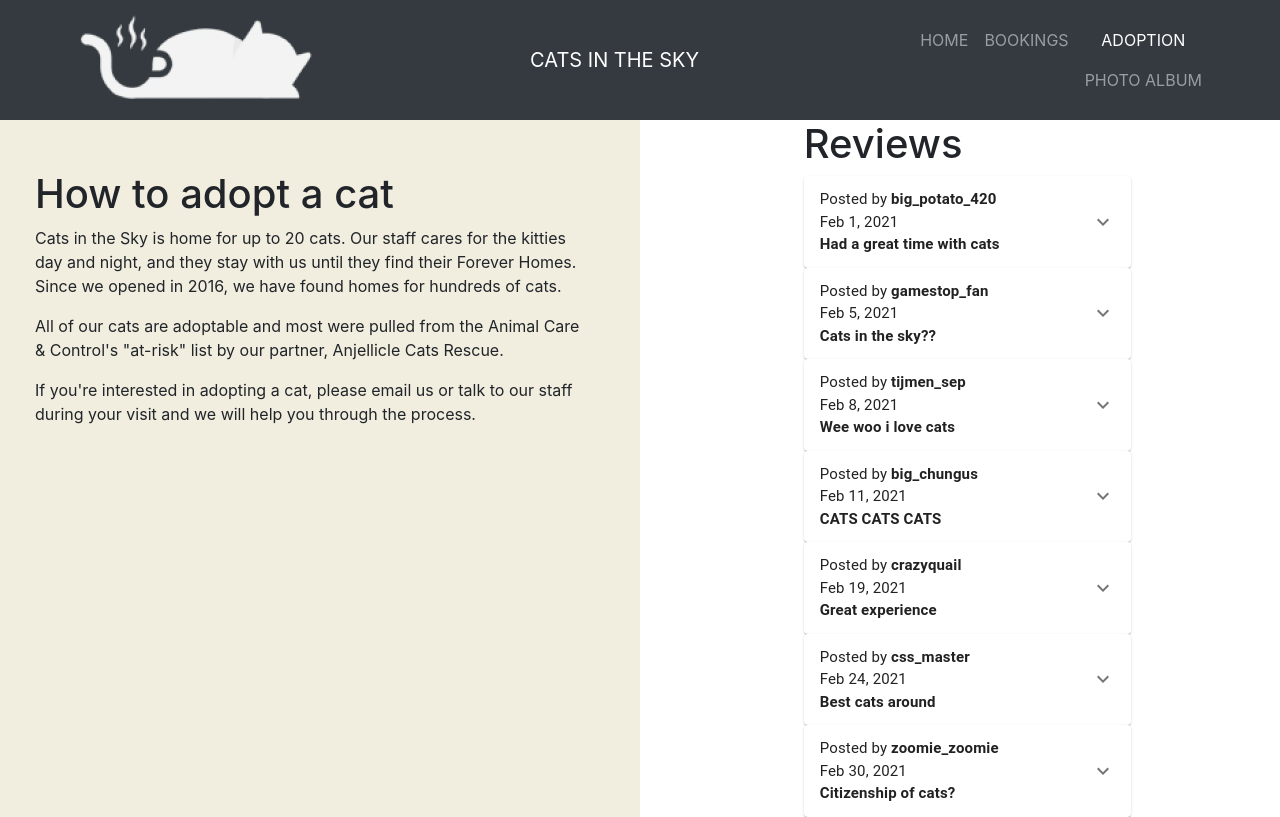
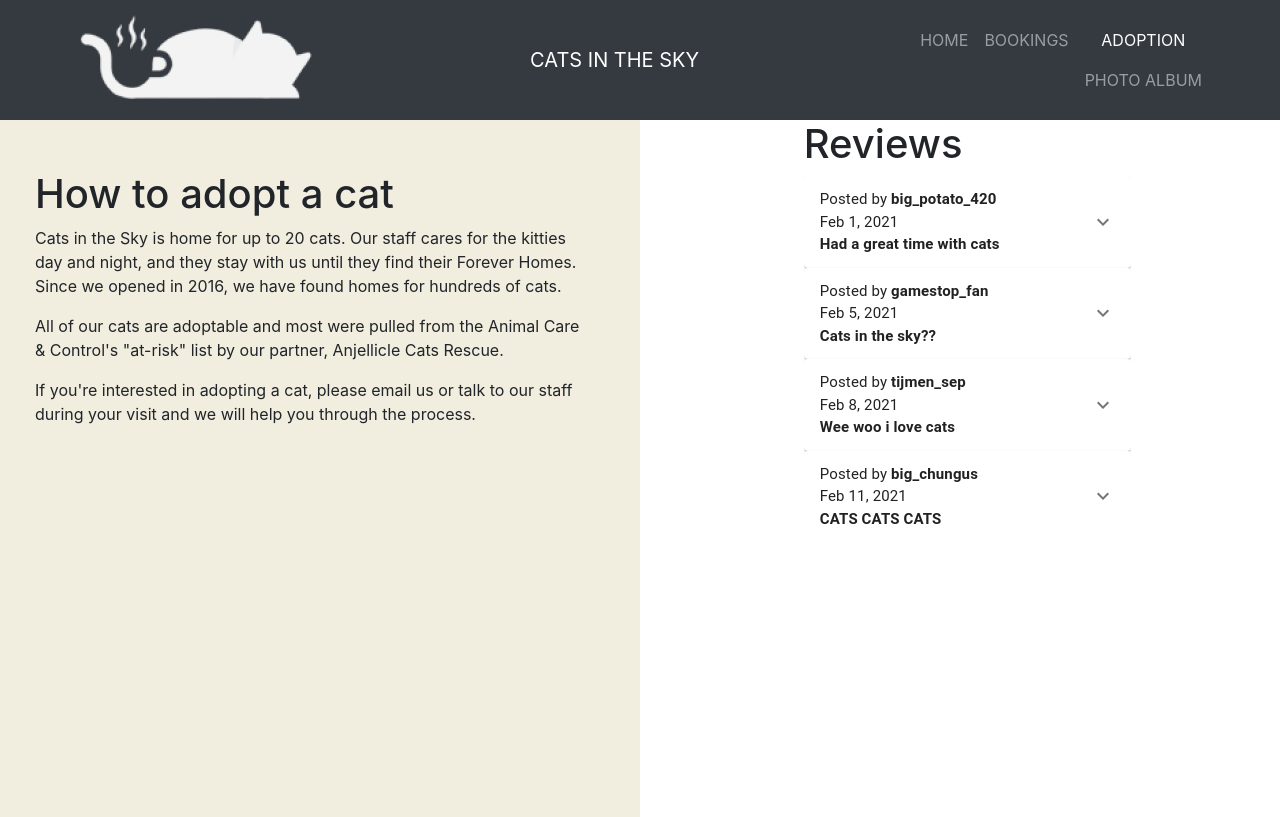
Before and after one commit to ethanpang5/catsinthesky, a React (Create React App) app: page /adoption in a window 1280 px wide. Built offline with nearby package versions, Linux system fonts and the light colour scheme.

Commit message:
add scrollbar

```diff
--- a/src/App.css
+++ b/src/App.css
@@ -110,9 +110,12 @@ html, body {
 }
 
 .reviews-scroll {
+  height: 50%;
   width: 50%;
+  top: 50%;
   align-self: center;
   margin-left:25%;
+  overflow-y: auto;
 }
 
 .review-widget div {
```
